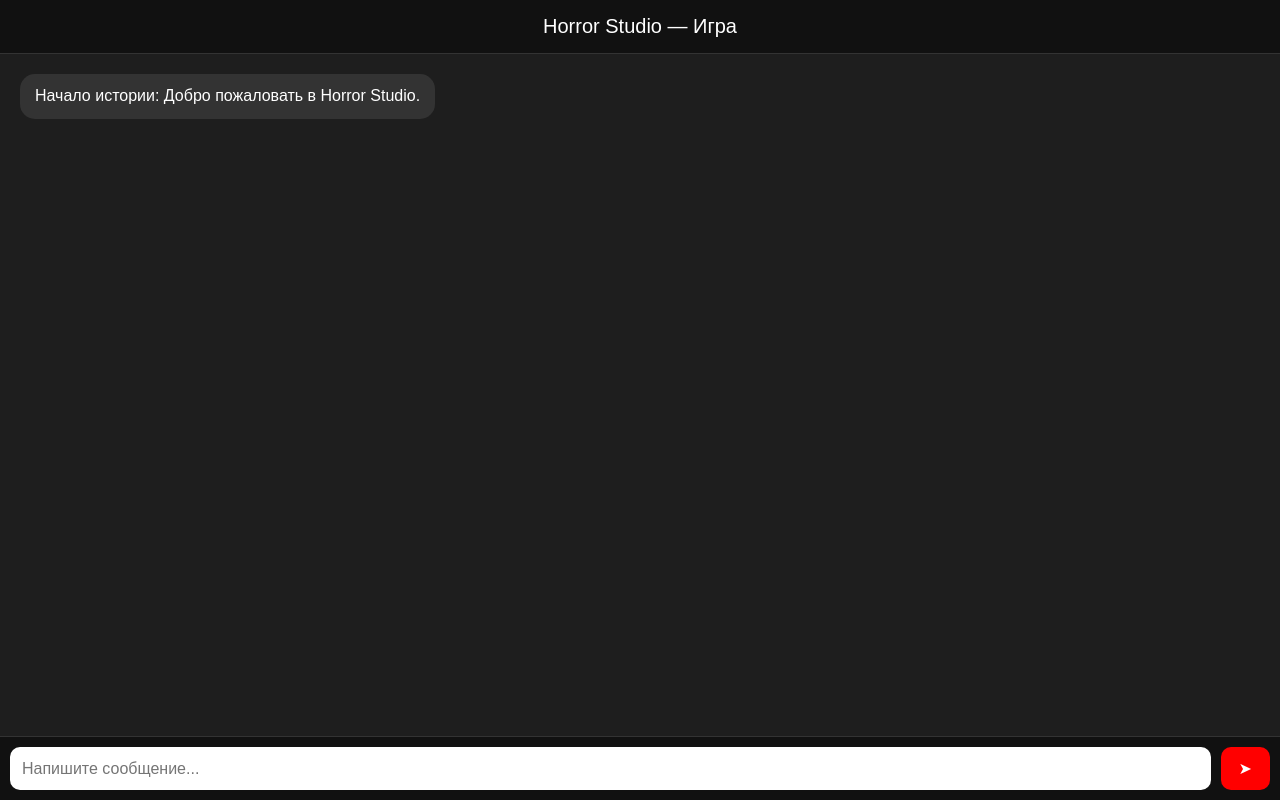
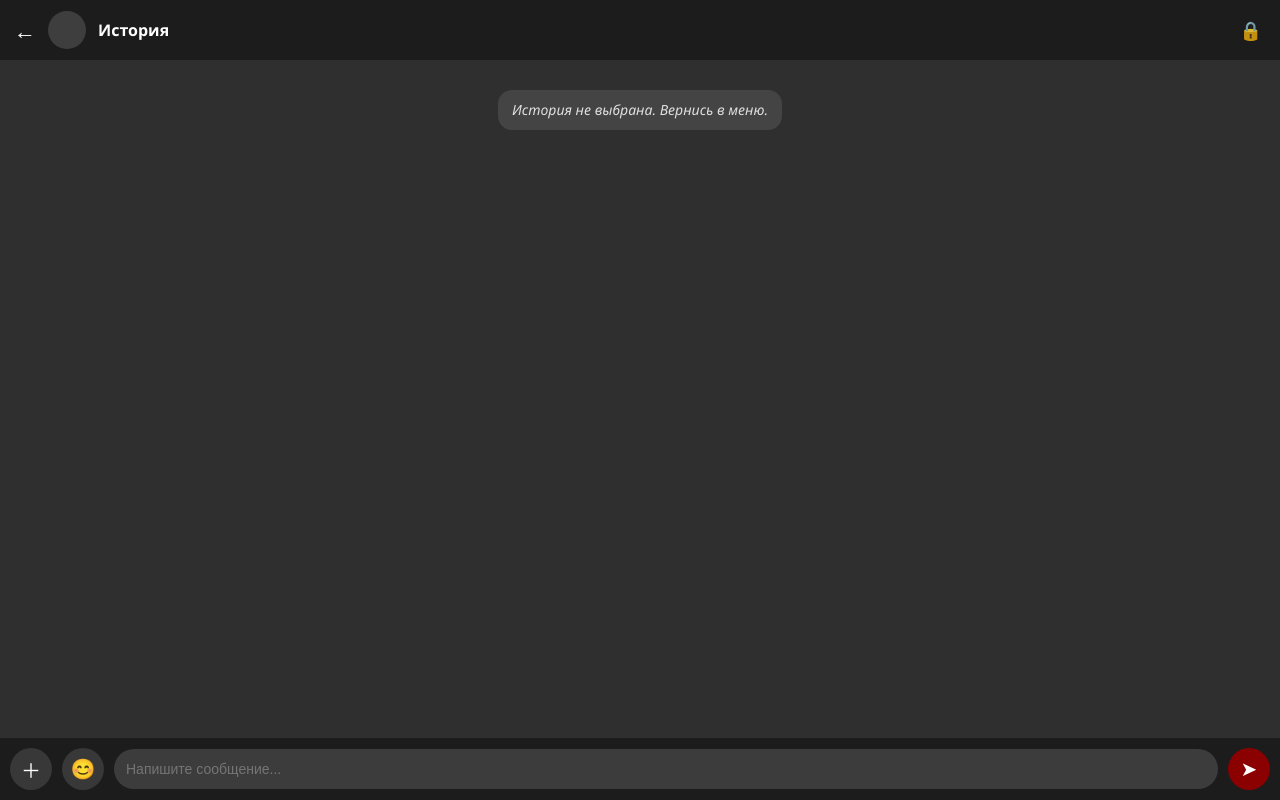
Before and after one commit to reanayou-arch/Horror-Studio, a website: page public/play.html in a window 1280 px wide. Drawn offline with Linux system fonts and the light colour scheme.

Commit message:
Update play.html

```diff
--- a/public/play.html
+++ b/public/play.html
@@ -3,156 +3,360 @@
 <head>
   <meta charset="UTF-8" />
   <meta name="viewport" content="width=device-width, initial-scale=1.0"/>
-  <title>Horror Studio — Чат</title>
+
+  <title>Horror-Studio — Игра</title>
 
   <style>
     body {
       margin: 0;
-      font-family: Arial, sans-serif;
-      background: #1e1e1e;
+      font-family: "Segoe UI", sans-serif;
+      background: #2f2f2f;
       color: white;
-      display: flex;
-      flex-direction: column;
-      height: 100vh;
     }
 
-    header {
-      background: #111;
-      padding: 15px;
-      font-size: 20px;
-      text-align: center;
-      border-bottom: 1px solid #333;
+    /* Верхняя панель Telegram */
+    .top-bar {
+      height: 60px;
+      background: #1c1c1c;
+      display: flex;
+      align-items: center;
+      padding: 0 14px;
+      gap: 12px;
+      position: fixed;
+      width: 100%;
+      top: 0;
+      z-index: 10;
     }
 
-    #chat {
+    .back-btn {
+      font-size: 22px;
+      cursor: pointer;
+      user-select: none;
+    }
+
+    .story-avatar {
+      width: 38px;
+      height: 38px;
+      border-radius: 50%;
+      overflow: hidden;
+      background: rgba(255,255,255,0.15);
+      flex-shrink: 0;
+    }
+
+    .story-avatar img {
+      width: 100%;
+      height: 100%;
+      object-fit: cover;
+    }
+
+    .story-title {
+      font-weight: 700;
+      font-size: 16px;
       flex: 1;
-      overflow-y: auto;
-      padding: 20px;
-      display: flex;
+    }
+
+    .lock-icon {
+      font-size: 18px;
+      opacity: 0.85;
+      margin-right: -2px;
+    }
+
+    .menu-icon {
+      font-size: 22px;
+      cursor: pointer;
+      user-select: none;
+    }
+
+    /* Popup меню ⋮ */
+    .popup-menu {
+      position: fixed;
+      top: 65px;
+      right: 14px;
+      background: #222;
+      border-radius: 14px;
+      padding: 8px;
+      display: none;
       flex-direction: column;
-      gap: 10px;
+      gap: 6px;
+      z-index: 999;
+      min-width: 200px;
+    }
+
+    .popup-menu button {
+      background: none;
+      border: none;
+      color: white;
+      padding: 10px;
+      border-radius: 10px;
+      text-align: left;
+      cursor: pointer;
+      font-size: 14px;
+    }
+
+    .popup-menu button:hover {
+      background: rgba(255,255,255,0.08);
+    }
+
+    /* Чат */
+    .chat-area {
+      padding: 80px 12px 90px;
+      min-height: 100vh;
+      box-sizing: border-box;
     }
 
     .msg {
-      max-width: 75%;
-      padding: 12px 15px;
-      border-radius: 15px;
-      font-size: 16px;
-      line-height: 1.3;
+      display: flex;
+      margin: 10px 0;
+      align-items: flex-end;
+      gap: 8px;
     }
 
-    .user {
-      background: #007aff;
-      align-self: flex-end;
+    .bubble {
+      padding: 10px 14px;
+      border-radius: 18px;
+      max-width: 75%;
+      font-size: 14px;
+      line-height: 1.4;
+      word-wrap: break-word;
     }
 
-    .bot {
-      background: #333;
-      align-self: flex-start;
+    .npc .bubble {
+      background: rgba(255,255,255,0.18);
+      border-bottom-left-radius: 6px;
     }
 
-    footer {
-      display: flex;
-      padding: 10px;
-      background: #111;
-      border-top: 1px solid #333;
+    .player {
+      justify-content: flex-end;
     }
 
-    input {
+    .player .bubble {
+      background: #247dff;
+      border-bottom-right-radius: 6px;
+    }
+
+    .system {
+      justify-content: center;
+    }
+
+    .system .bubble {
+      background: rgba(255,255,255,0.12);
+      font-style: italic;
+      opacity: 0.85;
+      border-radius: 14px;
+      max-width: 100%;
+    }
+
+    .avatar {
+      width: 34px;
+      height: 34px;
+      border-radius: 50%;
+      overflow: hidden;
+      background: rgba(255,255,255,0.15);
+      flex-shrink: 0;
+    }
+
+    .avatar img {
+      width: 100%;
+      height: 100%;
+      object-fit: cover;
+    }
+
+    /* Нижняя панель */
+    .bottom-bar {
+      position: fixed;
+      bottom: 0;
+      width: 100%;
+      background: #1c1c1c;
+      display: flex;
+      align-items: center;
+      padding: 10px;
+      gap: 10px;
+      box-sizing: border-box;
+    }
+
+    .btn-circle {
+      width: 42px;
+      height: 42px;
+      border-radius: 50%;
+      border: none;
+      font-size: 20px;
+      cursor: pointer;
+      background: rgba(255,255,255,0.12);
+      color: white;
+      display: flex;
+      align-items: center;
+      justify-content: center;
+    }
+
+    .send-btn {
+      background: darkred;
+      font-size: 20px;
+    }
+
+    .input {
       flex: 1;
       padding: 12px;
-      border-radius: 10px;
+      border-radius: 22px;
       border: none;
       outline: none;
-      font-size: 16px;
-    }
-
-    button {
-      margin-left: 10px;
-      padding: 12px 18px;
-      border: none;
-      border-radius: 10px;
-      background: red;
+      font-size: 14px;
+      background: rgba(255,255,255,0.14);
       color: white;
-      font-size: 16px;
-      cursor: pointer;
-    }
-
-    button:hover {
-      opacity: 0.85;
     }
   </style>
 </head>
 
 <body>
 
-  <header>Horror Studio — Игра</header>
+<!-- Верх -->
+<div class="top-bar">
+  <div class="back-btn" onclick="location.href='index.html'">←</div>
 
-  <div id="chat"></div>
+  <div class="story-avatar" id="storyAvatar"></div>
+  <div class="story-title" id="storyTitle">История</div>
 
-  <footer>
-    <input id="input" placeholder="Напишите сообщение..." />
-    <button onclick="sendMessage()">➤</button>
-  </footer>
+  <div class="lock-icon">🔒</div>
+  <div class="menu-icon" onclick="toggleMenu()">⋮</div>
+</div>
+
+<!-- Popup ⋮ -->
+<div class="popup-menu" id="popupMenu">
+  <button onclick="saveChat()">💾 Сохранить чат</button>
+</div>
+
+<!-- Чат -->
+<div class="chat-area" id="chat"></div>
+
+<!-- Низ -->
+<div class="bottom-bar">
+  <button class="btn-circle">＋</button>
+  <button class="btn-circle">😊</button>
+
+  <input class="input" id="playerInput" placeholder="Напишите сообщение..."/>
+
+  <button class="btn-circle send-btn" onclick="sendMessage()">➤</button>
+</div>
 
 <script>
+let storyData = null;
+let chatHistory = [];
+
 const chat = document.getElementById("chat");
-    const input = document.getElementById("input");
 
-    // ✅ Render AI Endpoint
-    const API_URL = "https://horror-studio.onrender.com/chat";
+/* ===== MENU ===== */
+function toggleMenu(){
+  const menu = document.getElementById("popupMenu");
+  menu.style.display = menu.style.display === "flex" ? "none" : "flex";
+}
 
-    function addMessage(text, type) {
-      const div = document.createElement("div");
-      div.className = "msg " + type;
-      div.innerText = text;
-      chat.appendChild(div);
+document.body.addEventListener("click",(e)=>{
+  if(!e.target.classList.contains("menu-icon")){
+    document.getElementById("popupMenu").style.display="none";
+  }
+});
+
+/* ===== MESSAGE UI ===== */
+function addMessage(text, type="system", avatar=null){
+  const msg = document.createElement("div");
+  msg.className = "msg " + type;
+
+  if(type==="npc"){
+    const av = document.createElement("div");
+    av.className="avatar";
+    if(avatar) av.innerHTML=`<img src="${avatar}">`;
+    msg.appendChild(av);
+  }
+
+  const bubble = document.createElement("div");
+  bubble.className="bubble";
+  bubble.innerText=text;
+
+  msg.appendChild(bubble);
+  chat.appendChild(msg);
+
   chat.scrollTop = chat.scrollHeight;
 }
 
-    async function sendMessage() {
+/* ===== LOAD STORY ===== */
+window.onload = ()=>{
+  const saved = localStorage.getItem("active_story");
+
+  if(saved){
+    storyData = JSON.parse(saved);
+    initStory();
+  } else {
+    addMessage("История не выбрана. Вернись в меню.", "system");
+  }
+};
+
+function initStory(){
+  document.getElementById("storyTitle").innerText = storyData.title;
+
+  if(storyData.avatar){
+    document.getElementById("storyAvatar").innerHTML =
+      `<img src="${storyData.avatar}">`;
+  }
+
+  addMessage("Начало истории:", "system");
+  addMessage(storyData.setup.startSituation, "system");
+
+  chatHistory.push({
+    role:"system",
+    content: storyData.description
+  });
+}
+
+/* ===== SEND AI ===== */
+async function sendMessage(){
+  const input = document.getElementById("playerInput");
   const text = input.value.trim();
-      if (!text) return;
+  if(!text) return;
 
-      addMessage(text, "user");
-      input.value = "";
+  addMessage(text, "player");
+  input.value="";
 
-      addMessage("...", "bot");
+  addMessage("...", "system");
 
-      try {
-        const res = await fetch(API_URL, {
-          method: "POST",
-          headers: {
-            "Content-Type": "application/json"
-          },
-          body: JSON.stringify({
-            message: text
-          })
+  try{
+    const res = await fetch("https://horror-studio.onrender.com/chat", {
+      method:"POST",
+      headers:{ "Content-Type":"application/json" },
+      body: JSON.stringify({ message: text })
     });
 
     const data = await res.json();
 
-        // Удаляем "..."
-        chat.lastChild.remove();
-
-        if (data.reply) {
-          addMessage(data.reply, "bot");
+    if(data.reply){
+      addMessage(data.reply, "npc", storyData.characters?.[0]?.avatar);
     } else {
-          addMessage("❌ Ошибка: AI не ответил", "bot");
+      addMessage("AI не ответил.", "system");
     }
 
-      } catch (err) {
-        chat.lastChild.remove();
-        addMessage("❌ Ошибка AI соединения", "bot");
+  }catch(err){
+    addMessage("Ошибка AI соединения...", "system");
   }
 }
 
-    input.addEventListener("keypress", (e) => {
-      if (e.key === "Enter") sendMessage();
+/* ===== SAVE CHAT ===== */
+function saveChat(){
+  const saveData = {
+    story: storyData.title,
+    dialog: chatHistory
+  };
+
+  const blob = new Blob([JSON.stringify(saveData,null,2)],{
+    type:"application/json"
   });
 
-    // Стартовое сообщение
-    addMessage("Начало истории: Добро пожаловать в Horror Studio.", "bot");
+  const url = URL.createObjectURL(blob);
+  const a = document.createElement("a");
+  a.href=url;
+  a.download="chat_save.json";
+  a.click();
+  URL.revokeObjectURL(url);
+
+  alert("Чат сохранён!");
+}
 </script>
 
 </body>
```
Lines whose indentation alone changed are shown as unchanged.
